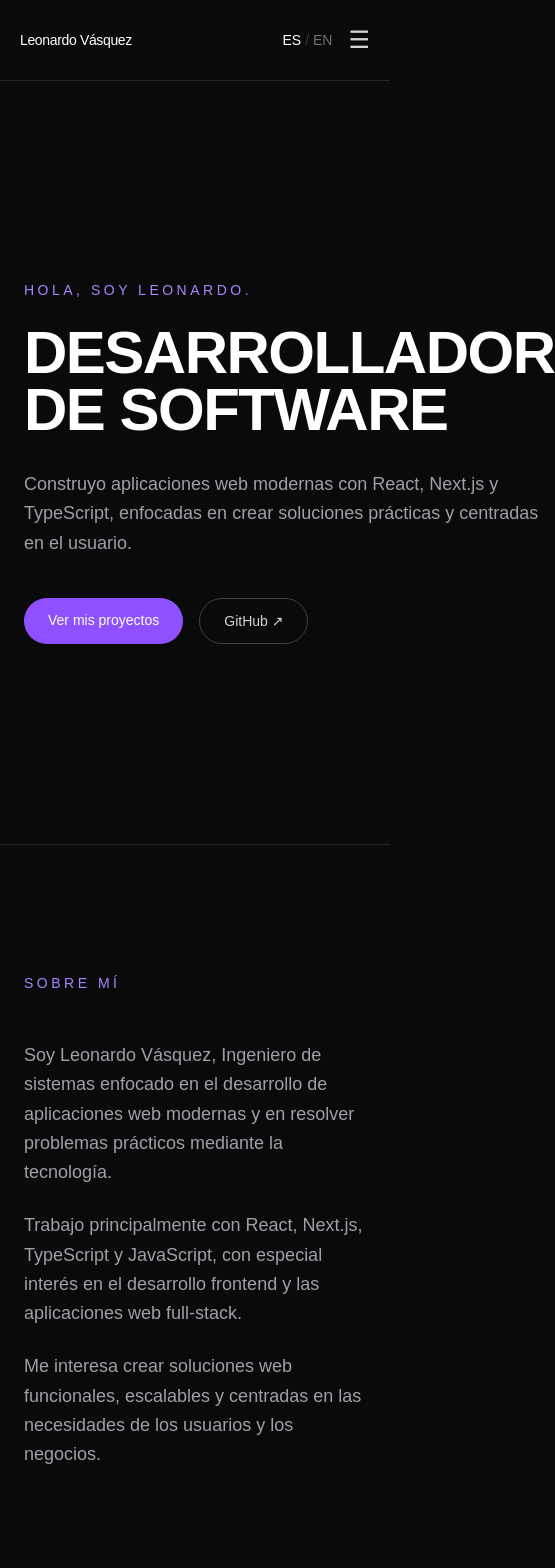
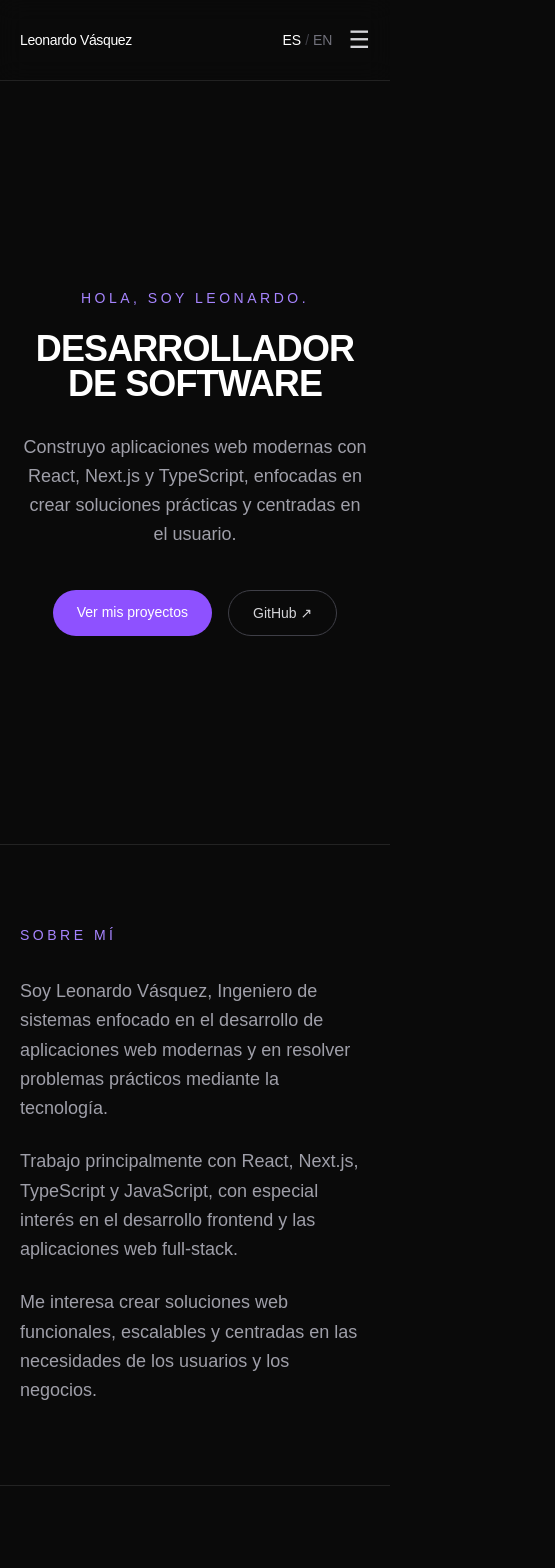
Before and after one commit to LeonardoVasquezN/Portafolio, a Next.js app: page / in a window 390 px wide. Shown: the top 1568 px of the page, 555 px wide, since content can reach past the window. Built offline with nearby package versions, Linux system fonts and the light colour scheme.

Commit message:
aplicamos el tema responsive a los archivos about y hero

```diff
--- a/app/components/About.tsx
+++ b/app/components/About.tsx
@@ -1,4 +1,5 @@
 "use client";
+
 import { useLanguage } from "./LanguageContext";
 
 export default function About() {
@@ -28,7 +29,7 @@ export default function About() {
 
   return (
     <section id="about" className="border-t border-white/10">
-      <div className="mx-auto grid max-w-6xl gap-12 px-6 py-32 md:grid-cols-[200px_1fr]">
+      <div className="mx-auto grid max-w-6xl gap-8 px-5 py-20 sm:gap-10 sm:px-6 sm:py-24 md:grid-cols-[200px_1fr] md:gap-12 md:py-32">
         <div>
           <p className="text-sm font-medium uppercase tracking-[0.25em] text-violet-400">
             {t.title}
--- a/app/components/Hero.tsx
+++ b/app/components/Hero.tsx
@@ -29,22 +29,22 @@ export default function Hero() {
   return (
     <section
       id="home"
-      className="mx-auto flex min-h-screen max-w-6xl items-center px-6 pt-20"
+      className="mx-auto flex min-h-screen max-w-6xl items-center px-5 pt-20 sm:px-6"
     >
-      <div className="max-w-4xl">
+      <div className="max-w-4xl text-center md:text-left">
         <p className="mb-6 text-sm font-medium uppercase tracking-[0.25em] text-violet-400">
           {t.greeting}
         </p>
 
-        <h1 className="text-6xl font-bold leading-[0.95] tracking-tight sm:text-7xl md:text-8xl">
+        <h1 className="text-4xl font-bold leading-[0.95] tracking-tight sm:text-6xl md:text-8xl">
           {t.title}
         </h1>
 
-        <p className="mt-8 max-w-2xl text-lg leading-relaxed text-zinc-400 sm:text-xl">
+        <p className="mx-auto mt-8 max-w-2xl text-lg leading-relaxed text-zinc-400 sm:text-xl md:mx-0">
           {t.description}
         </p>
 
-        <div className="mt-10 flex flex-wrap gap-4">
+        <div className="mt-10 flex flex-wrap justify-center gap-4 md:justify-start">
           <a
             href="#projects"
             className="rounded-full bg-violet-500 px-6 py-3 text-sm font-medium text-white transition hover:bg-violet-400"
```
